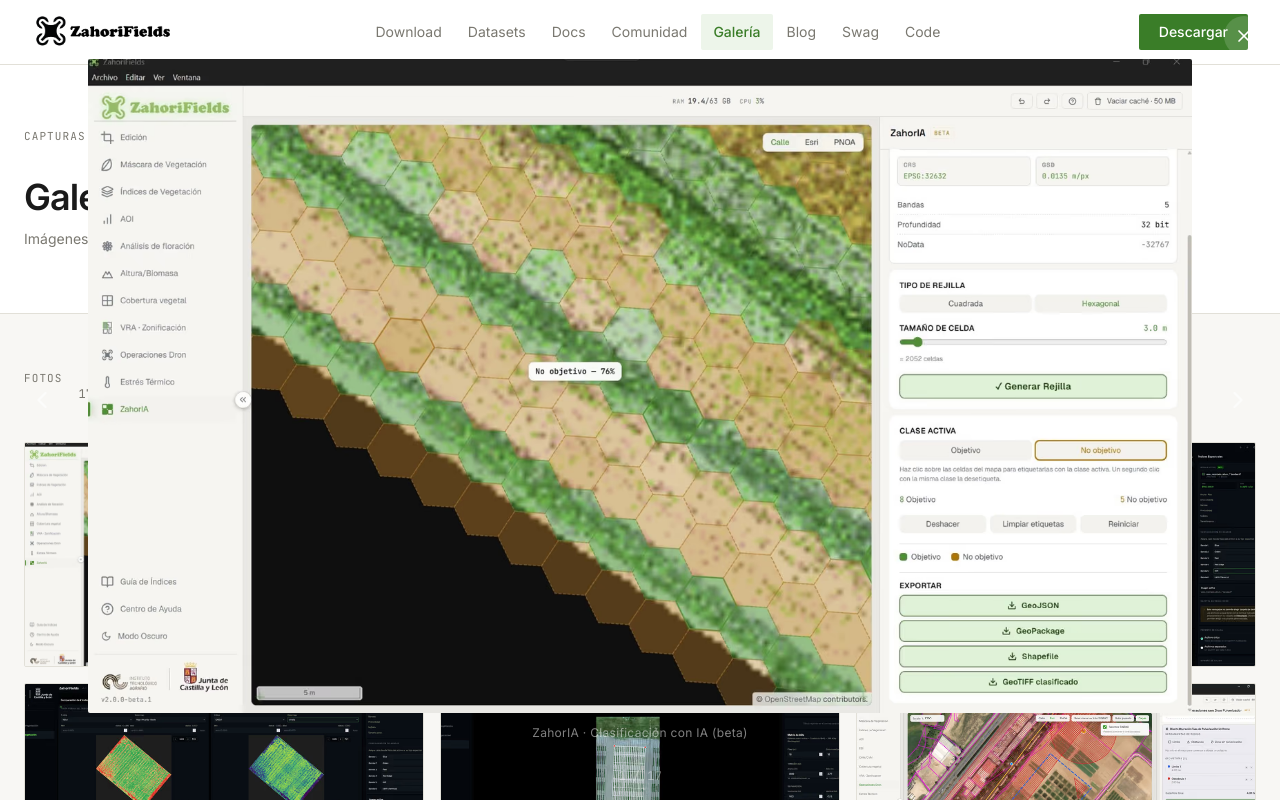
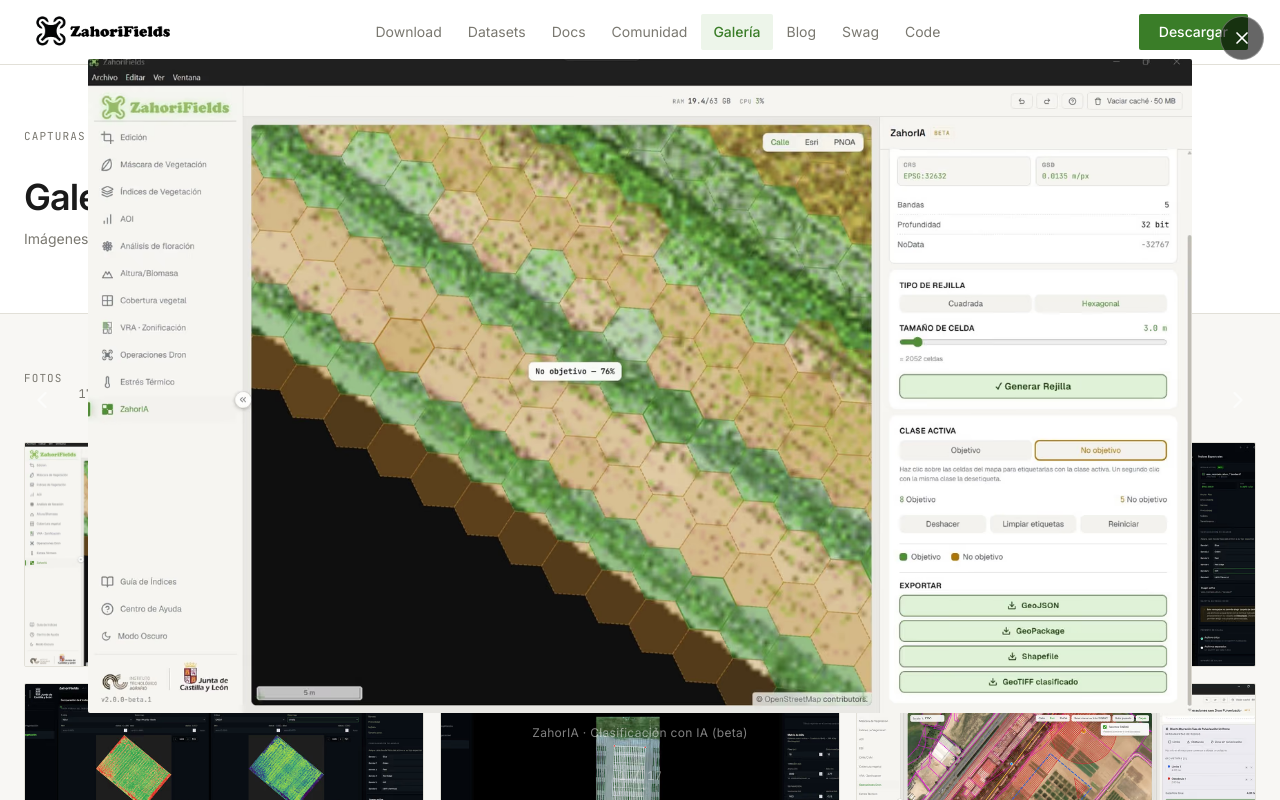
Before and after one commit to vacashot/zahorifields-web, a React (Vite) app: page /galeria in a window 1280 px wide. Both pictures are taken after a click on the button "ZahorIA · Clasificación con IA (beta)". Shown: the top 800 px of the page. Built offline with nearby package versions, Linux system fonts and the light colour scheme.

Commit message:
Make lightbox close button more visible: dark bg + border

```diff
--- a/src/pages/Galeria.jsx
+++ b/src/pages/Galeria.jsx
@@ -178,7 +178,7 @@
       </button>
 
       <button
-        className="absolute top-4 right-4 z-10 flex items-center justify-center w-10 h-10 rounded-full bg-white/15 hover:bg-white/30 text-white transition-colors"
+        className="absolute top-4 right-4 z-10 flex items-center justify-center w-11 h-11 rounded-full bg-black/60 border border-white/30 hover:bg-black/80 text-white transition-colors"
         onClick={onClose}
         title="Cerrar (Esc)"
       >
@@ -234,7 +234,7 @@
       </button>
 
       <button
-        className="absolute top-4 right-4 z-10 flex items-center justify-center w-10 h-10 rounded-full bg-white/15 hover:bg-white/30 text-white transition-colors"
+        className="absolute top-4 right-4 z-10 flex items-center justify-center w-11 h-11 rounded-full bg-black/60 border border-white/30 hover:bg-black/80 text-white transition-colors"
         onClick={onClose}
         title="Cerrar (Esc)"
       >
```
